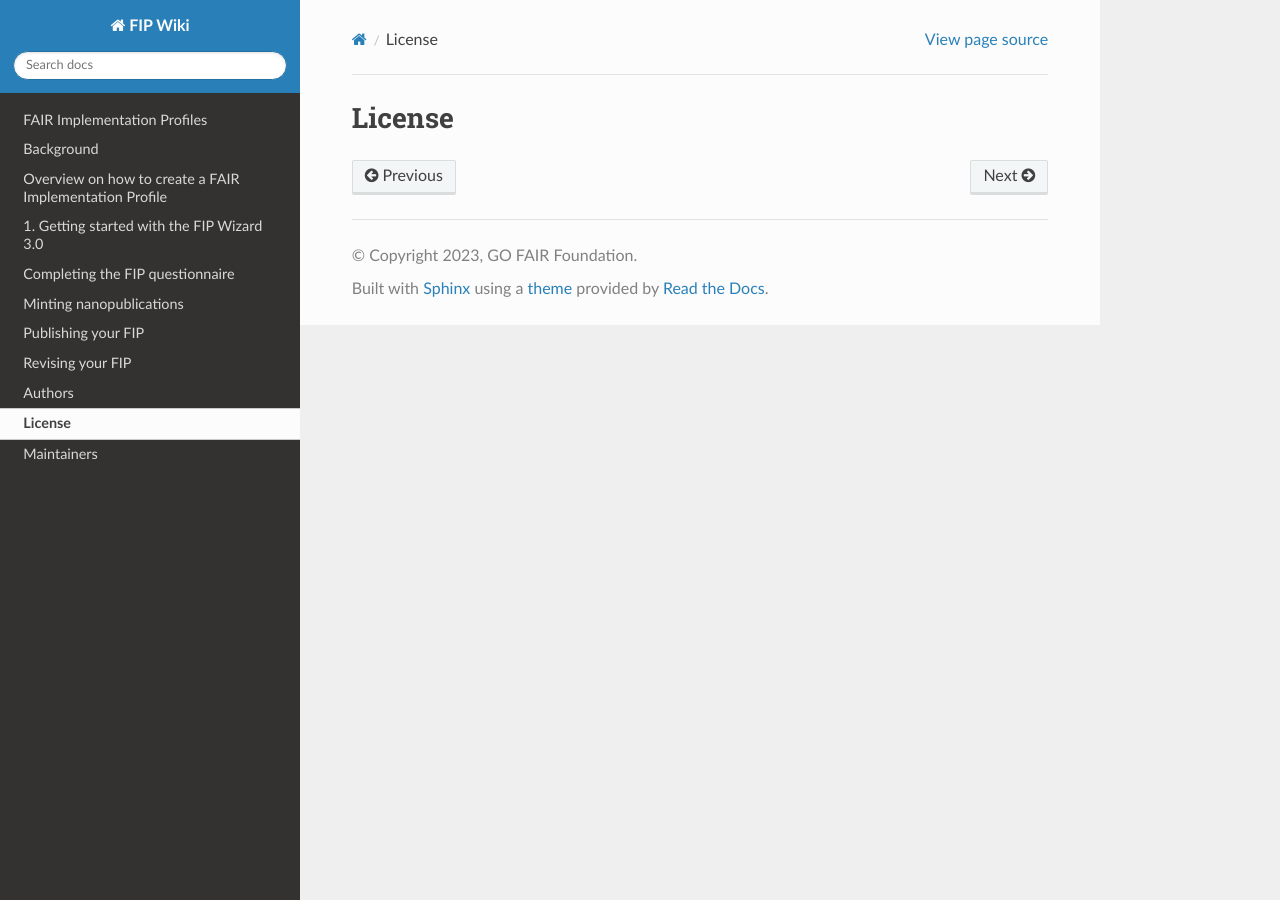
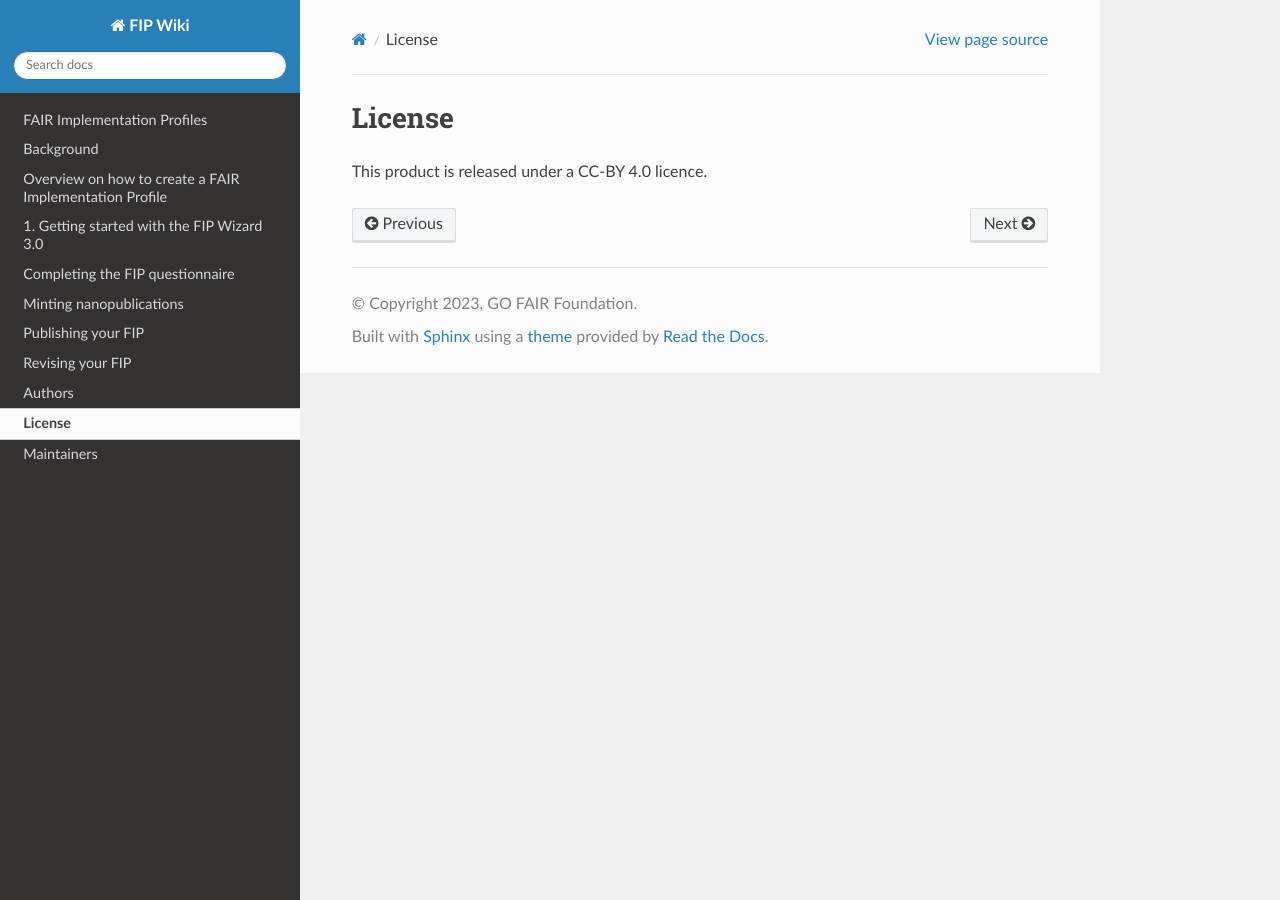
Before and after one commit to gofair-foundation/fip, a Sphinx documentation site: the page built from docs/License.md, in a window 1280 px wide. Built offline with Sphinx 7.4.7 and the Read the Docs theme 2.0.0, drawn with Linux system fonts in a browser that asks for light colours.

Commit message:
License.md

```diff
--- a/docs/License.md
+++ b/docs/License.md
@@ -1 +1,3 @@
 # License
+
+This product is released under a CC-BY 4.0 licence.
```
